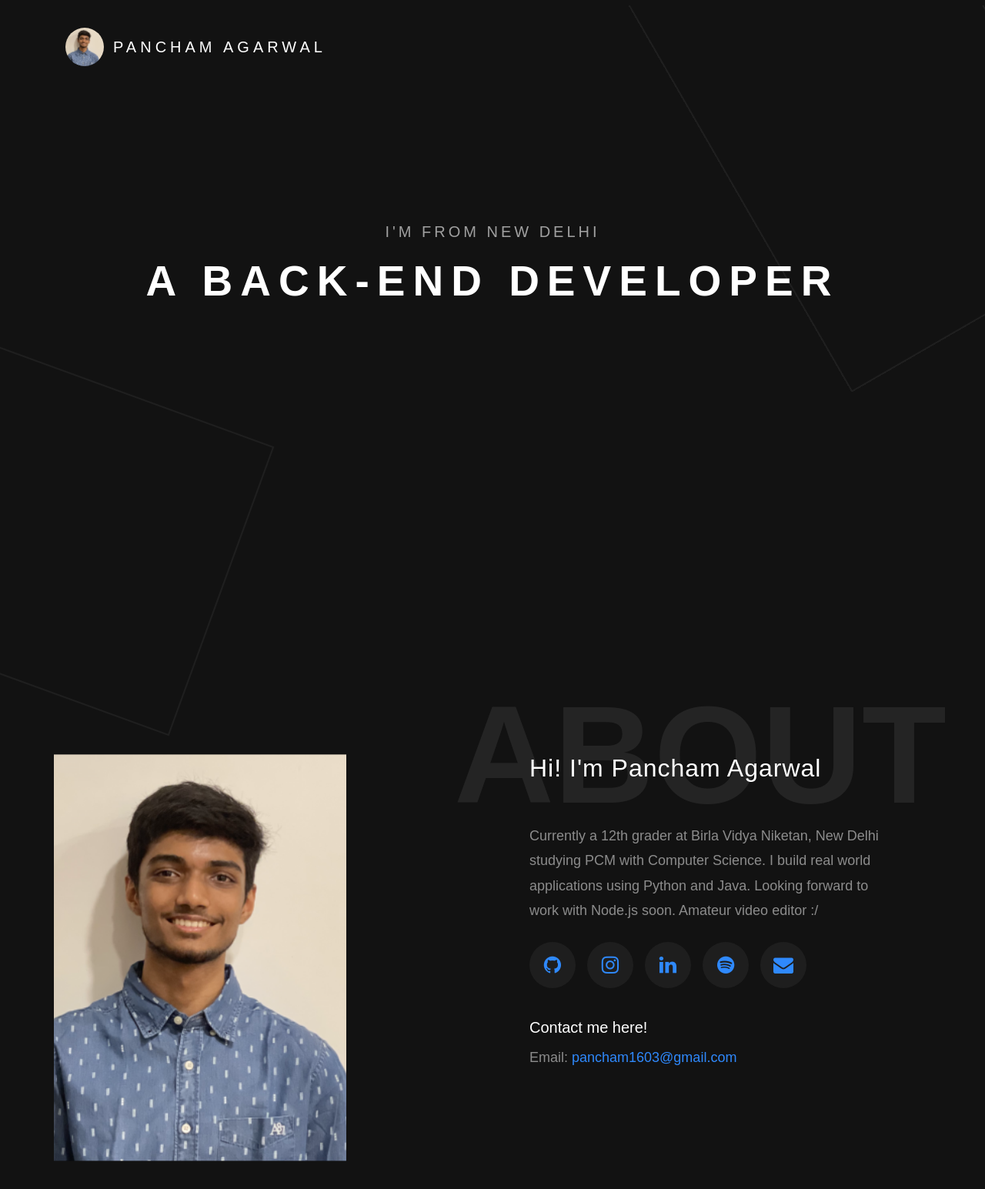
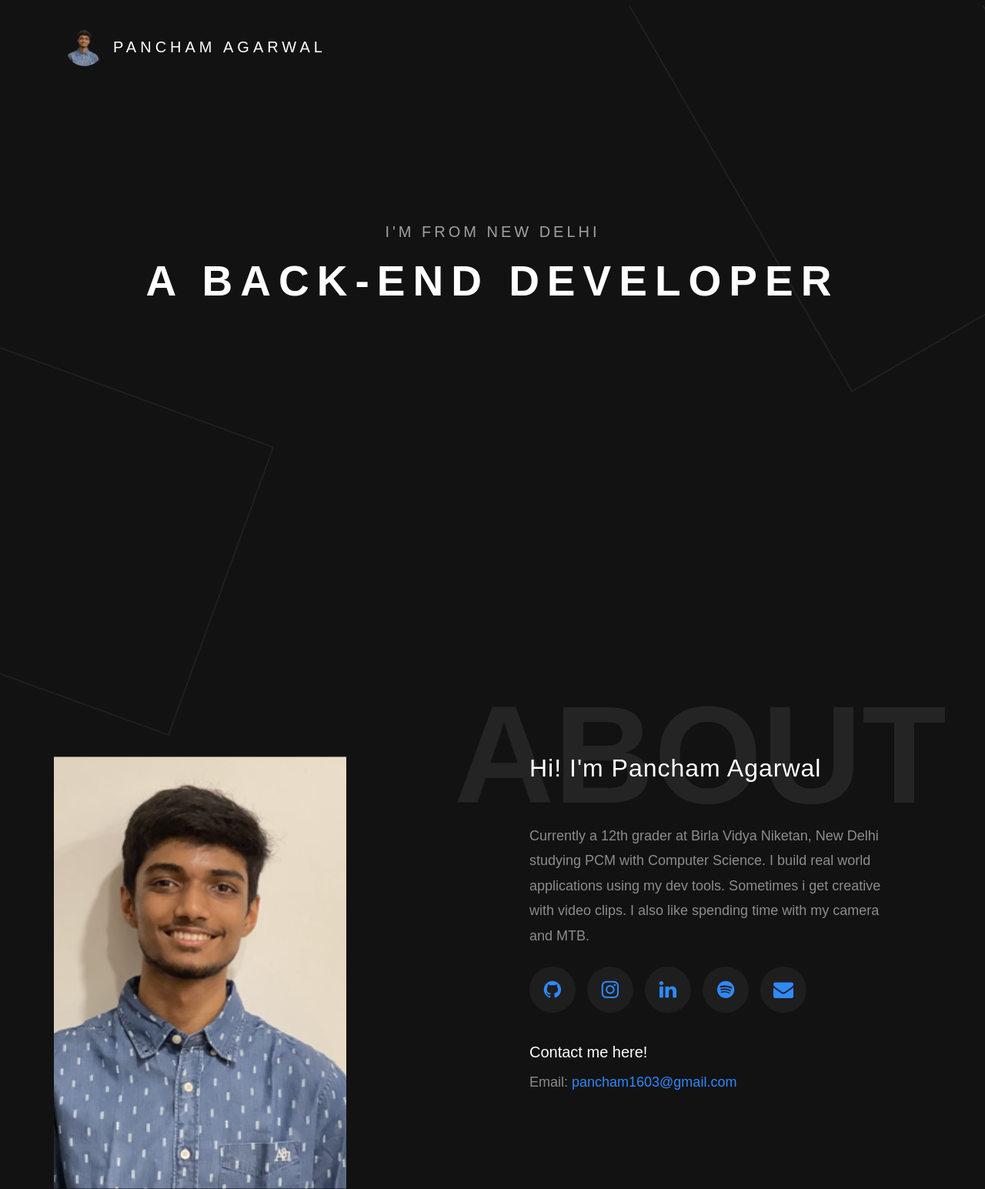
Before and after one commit to Pancham1603/Pancham1603.github.io, a plain HTML site: page index.html in a window 1280 px wide. Shown: the top 1545 px of the page at 77% size. Drawn offline with Linux system fonts and the light colour scheme; files whose address does not match are found by name; a web font is replaced by a local one.

Commit message:
changed about me and nav icon

```diff
--- a/index.html
+++ b/index.html
@@ -42,7 +42,7 @@
           <div class="row">
             <div class="col-md-12">
               <div class="colorlib-navbar-brand">
-                <a class="colorlib-logo" href="/"><span class="logo-img" style="background-image: url(images/author-1.png);"></span>Pancham Agarwal</a>
+                <a class="colorlib-logo" href="/"><span class="logo-img" style="background-image: url(images/author-2.png);"></span>Pancham Agarwal</a>
               </div>
             </div>
           </div>
@@ -86,7 +86,7 @@
                 <h1 class="bold-text">About</h1>
                 <div class="p-5">
                   <h2 class="mb-5">Hi! I'm Pancham Agarwal</h2>
-                  <p>Currently a 12th grader at Birla Vidya Niketan, New Delhi studying PCM with Computer Science. I build real world applications using Python and Java. Looking forward to work with Node.js soon. Amateur video editor :/</p>
+                  <p>Currently a 12th grader at Birla Vidya Niketan, New Delhi studying PCM with Computer Science. I build real world applications using my dev tools. Sometimes i get creative with video clips. I also like spending time with my camera and MTB.</p>
                   <ul class="ftco-footer-social list-unstyled mt-4">
                     <li><a href="https://github.com/pancham1603" target="_blank"><span class="icon-github"></span></a></li>
                     <li><a href="https://instagram.com/pancham_16" target="_blank"><span class="icon-instagram"></span></a></li>
```
Also changed, not shown: images/author-2.png (added).
